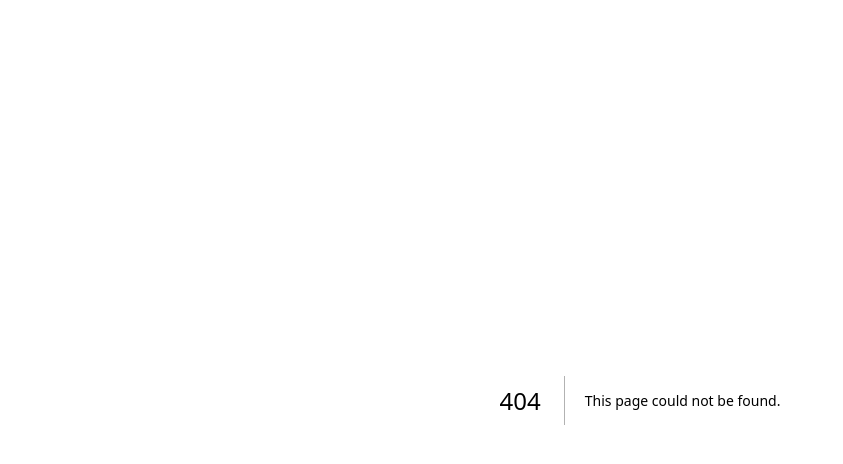
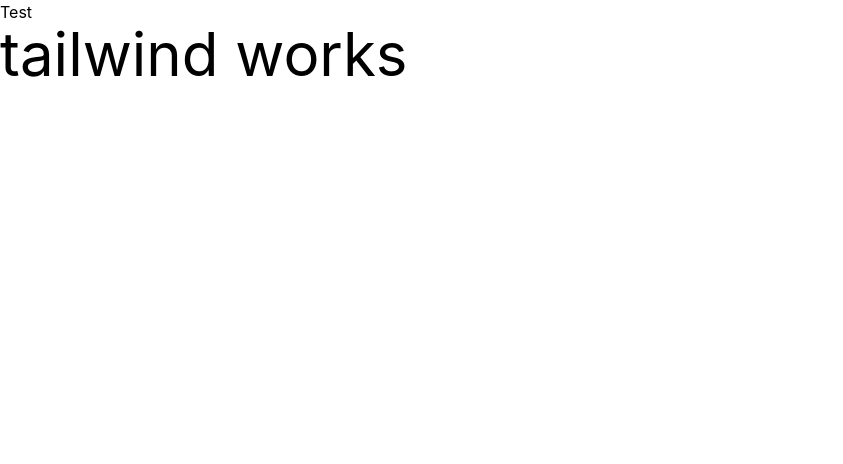
Before and after one commit to Upsurge-Tech/africa_business_group, a Next.js app: page /our-mission-and-vision in a window 1280 px wide. Before the commit this address had no page. Shown: the top 464 px of the page, without its empty margins (0-843 px from the left). Built offline with nearby package versions, Linux system fonts and the light colour scheme.

Commit message:
create page and test tailwind

```diff
--- /dev/null
+++ b/src/pages/our-mission-and-vision/index.js
@@ -0,0 +1,8 @@
+export default function OurMissionAndVision() {
+  return (
+    <div>
+      <p>Test</p>
+      <p className="text-6xl"> tailwind works</p>
+    </div>
+  )
+}
```
